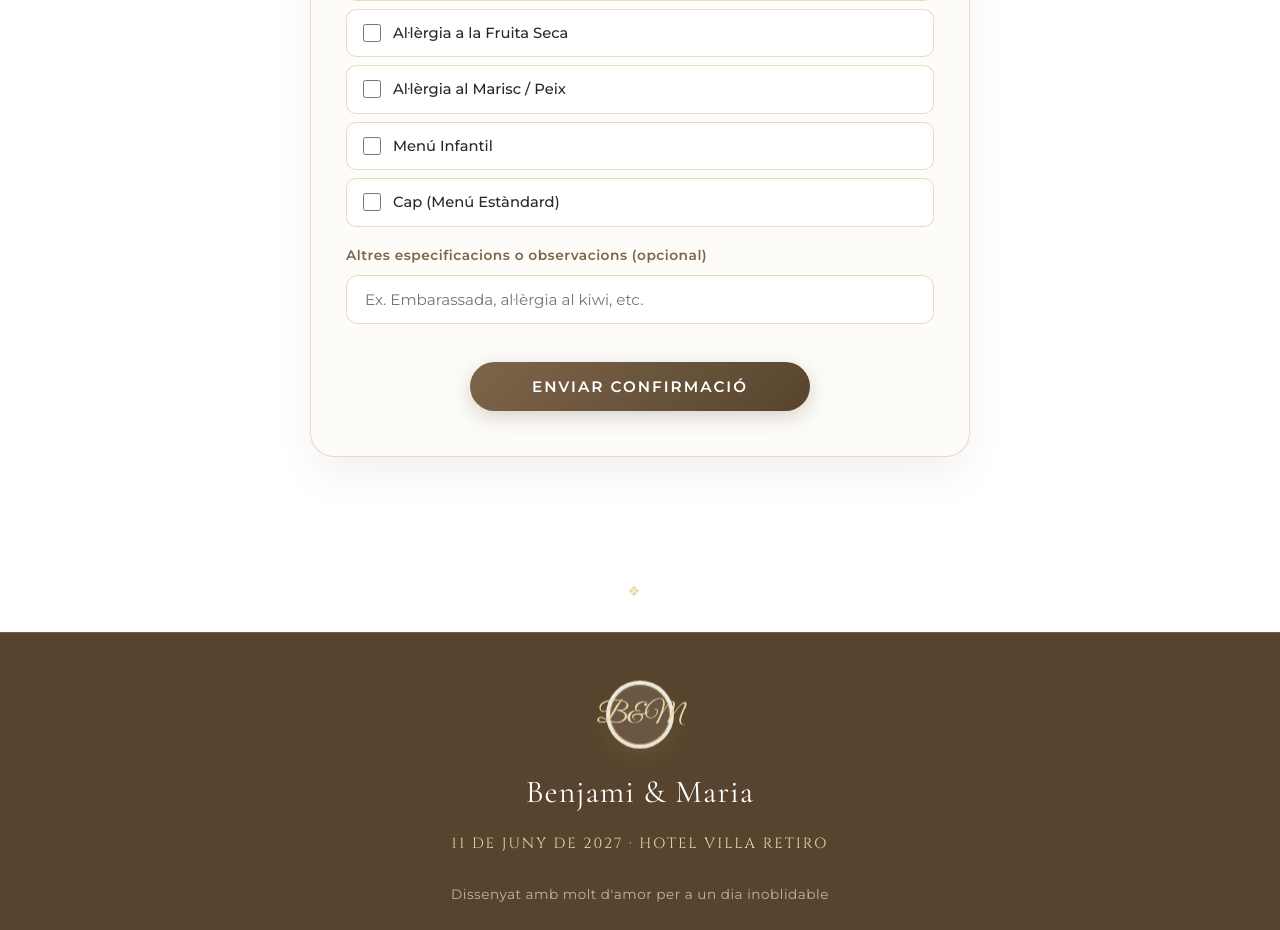
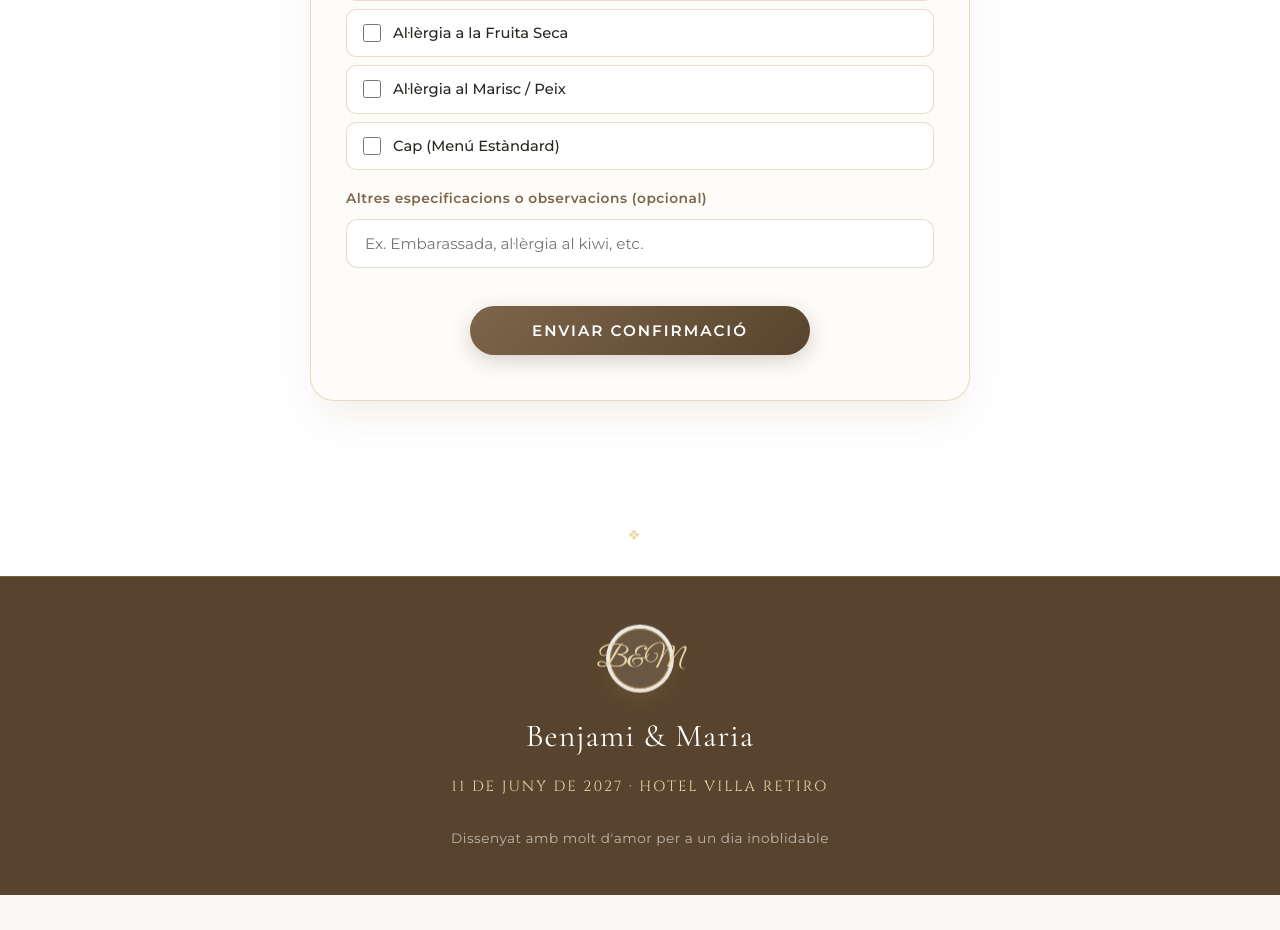
Before and after one commit to DFH94/Benjami_Maria_Boda, a Next.js app: page / in a window 1280 px wide. Shown: the part 6240-7170 px from the top of the page. After the commit the page ends 7135 px from the top, so only its background shows below. Built offline with nearby package versions, Linux system fonts and the light colour scheme.

Commit message:
Elimina l'opcio de Menú Infantil dels checkboxes d'alergies ja que es selecciona als radio buttons d'acompanyants

```diff
--- a/src/app/page.tsx
+++ b/src/app/page.tsx
@@ -59,7 +59,6 @@ export default function Home() {
     { id: 'vegan', label: 'Menú Vegà' },
     { id: 'nuts', label: 'Al·lèrgia a la Fruita Seca' },
     { id: 'seafood', label: 'Al·lèrgia al Marisc / Peix' },
-    { id: 'kids', label: 'Menú Infantil' },
     { id: 'none', label: 'Cap (Menú Estàndard)' },
   ];
 
```
